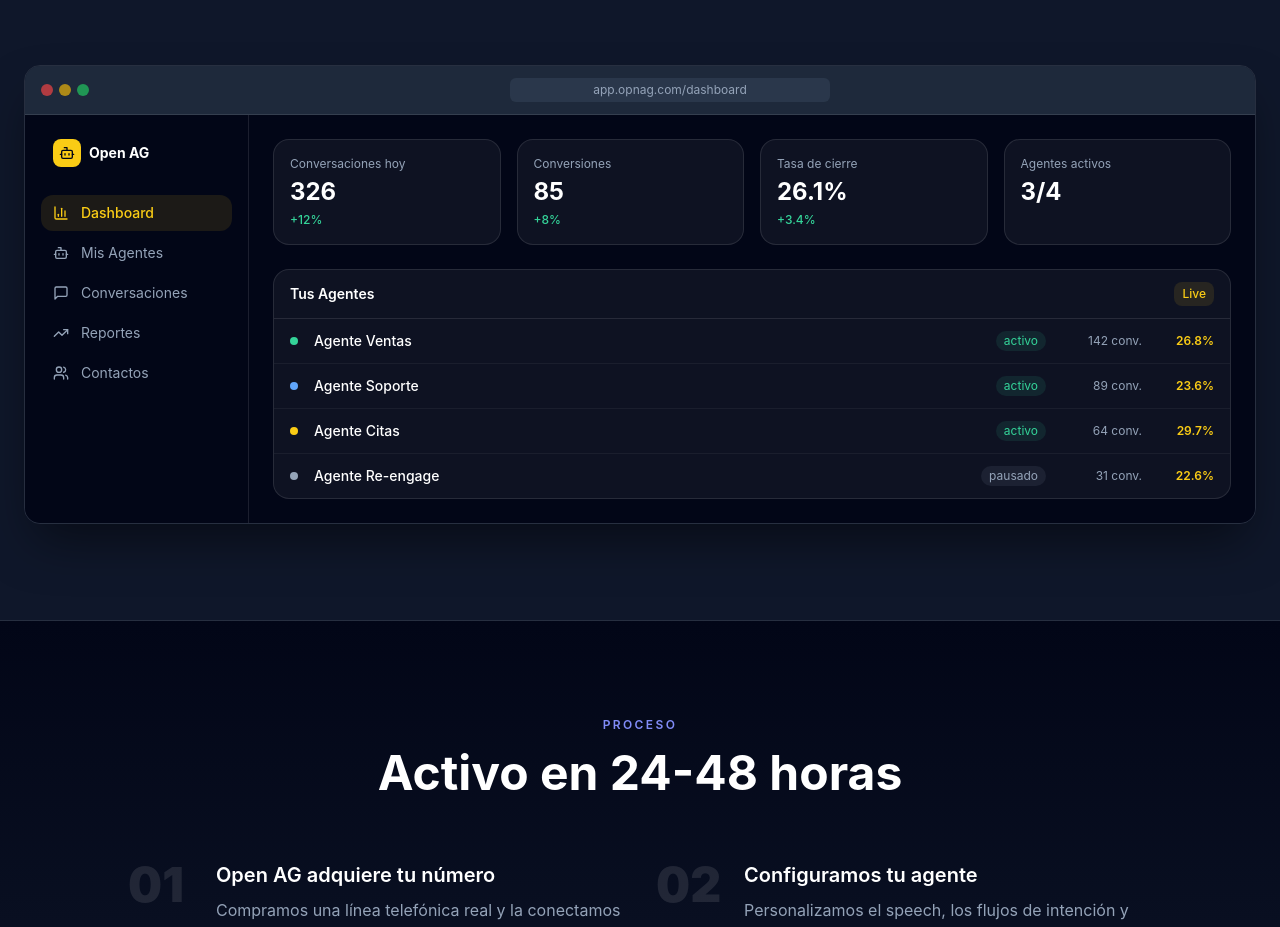
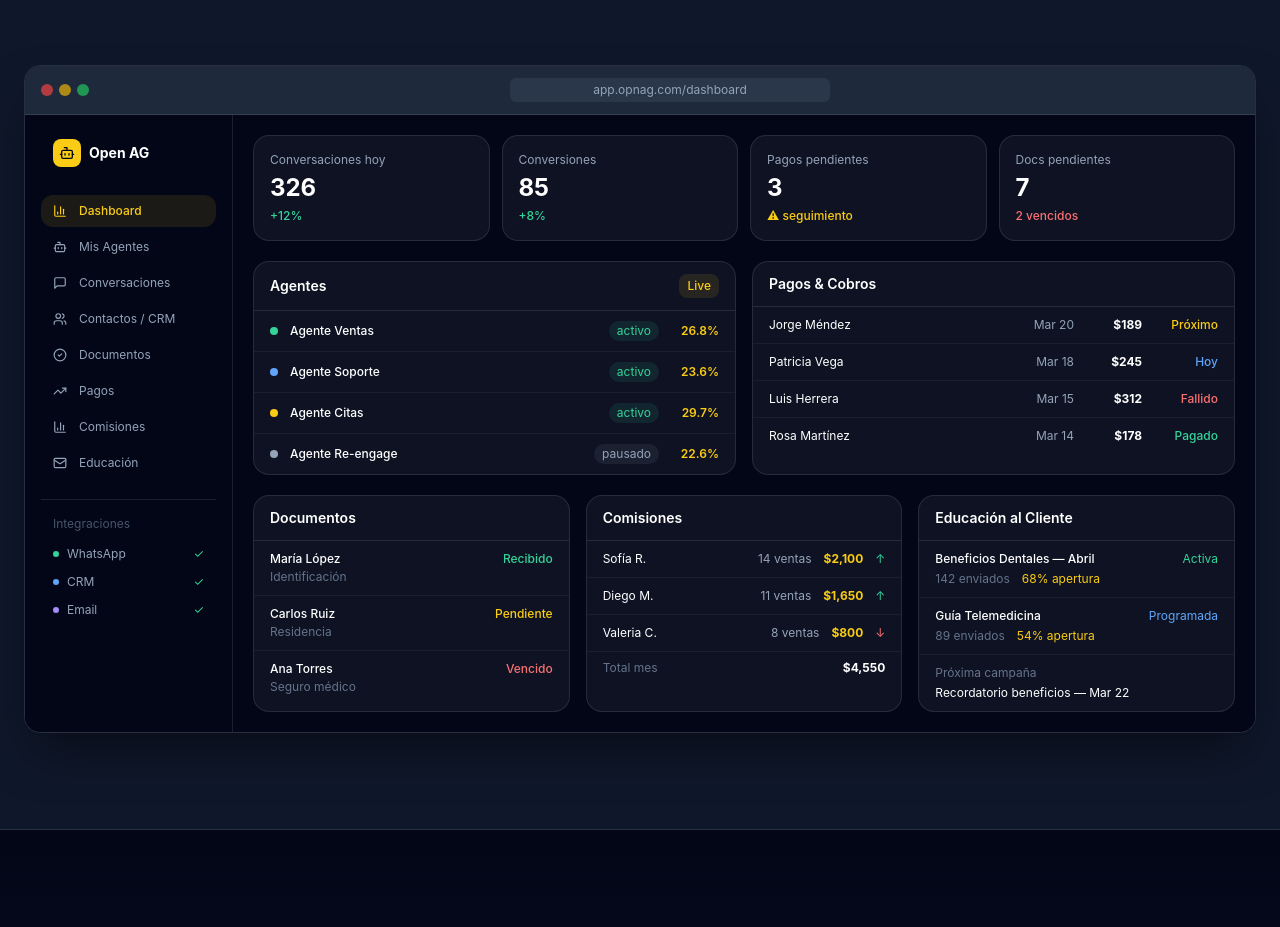
Before and after one commit to marcosjr2026/agentflow-ai, a React (Vite) app in the folder client/: page / in a window 1280 px wide. Shown: the part 4050-4977 px from the top of the page. Built offline with nearby package versions, Linux system fonts and the light colour scheme; no server answers.

Commit message:
feat: expand dashboard mockup with docs, payments, commissions, education, CRM integrations

```diff
--- a/client/src/pages/Landing.jsx
+++ b/client/src/pages/Landing.jsx
@@ -290,31 +290,54 @@
 }
 
 function DashboardPreview({ lang }) {
-  const T = t[lang];
+  const es = lang === 'es';
   const agents = [
-    { name: 'Agente Ventas', status: 'activo', conversations: 142, conversions: 38, rate: '26.8%', color: 'bg-emerald-400' },
-    { name: 'Agente Soporte', status: 'activo', conversations: 89, conversions: 21, rate: '23.6%', color: 'bg-blue-400' },
-    { name: 'Agente Citas', status: 'activo', conversations: 64, conversions: 19, rate: '29.7%', color: 'bg-yellow-400' },
-    { name: 'Agente Re-engage', status: 'pausado', conversations: 31, conversions: 7, rate: '22.6%', color: 'bg-slate-400' },
+    { name: es ? 'Agente Ventas' : 'Sales Agent', status: es ? 'activo' : 'active', conversations: 142, conversions: 38, rate: '26.8%', color: 'bg-emerald-400' },
+    { name: es ? 'Agente Soporte' : 'Support Agent', status: es ? 'activo' : 'active', conversations: 89, conversions: 21, rate: '23.6%', color: 'bg-blue-400' },
+    { name: es ? 'Agente Citas' : 'Booking Agent', status: es ? 'activo' : 'active', conversations: 64, conversions: 19, rate: '29.7%', color: 'bg-yellow-400' },
+    { name: es ? 'Agente Re-engage' : 'Re-engage Agent', status: es ? 'pausado' : 'paused', conversations: 31, conversions: 7, rate: '22.6%', color: 'bg-slate-400' },
+  ];
+  const docs = [
+    { name: 'María López', type: es ? 'Identificación' : 'ID Card', status: es ? 'Recibido' : 'Received', color: 'text-emerald-400' },
+    { name: 'Carlos Ruiz', type: es ? 'Residencia' : 'Proof of Residence', status: es ? 'Pendiente' : 'Pending', color: 'text-yellow-400' },
+    { name: 'Ana Torres', type: es ? 'Seguro médico' : 'Health Insurance', status: es ? 'Vencido' : 'Expired', color: 'text-red-400' },
+  ];
+  const payments = [
+    { name: 'Jorge Méndez', amount: '$189', date: 'Mar 20', status: es ? 'Próximo' : 'Upcoming', color: 'text-yellow-400' },
+    { name: 'Patricia Vega', amount: '$245', date: 'Mar 18', status: es ? 'Hoy' : 'Today', color: 'text-blue-400' },
+    { name: 'Luis Herrera', amount: '$312', date: 'Mar 15', status: es ? 'Fallido' : 'Failed', color: 'text-red-400' },
+    { name: 'Rosa Martínez', amount: '$178', date: 'Mar 14', status: es ? 'Pagado' : 'Paid', color: 'text-emerald-400' },
+  ];
+  const commissions = [
+    { name: 'Sofía R.', sales: 14, amount: '$2,100', trend: '↑' },
+    { name: 'Diego M.', sales: 11, amount: '$1,650', trend: '↑' },
+    { name: 'Valeria C.', sales: 8, amount: '$800', trend: '↓' },
+  ];
+  const campaigns = [
+    { name: es ? 'Beneficios Dentales — Abril' : 'Dental Benefits — April', sent: 142, opened: '68%', status: es ? 'Activa' : 'Active' },
+    { name: es ? 'Guía Telemedicina' : 'Telemedicine Guide', sent: 89, opened: '54%', status: es ? 'Programada' : 'Scheduled' },
+  ];
+  const integrations = [
+    { name: 'WhatsApp', color: 'bg-emerald-400', status: '✓' },
+    { name: 'CRM', color: 'bg-blue-400', status: '✓' },
+    { name: 'Email', color: 'bg-violet-400', status: '✓' },
   ];
   return (
     <section className="bg-slate-900 py-24 px-6">
       <div className="mx-auto max-w-7xl">
         <div className="text-center mb-16">
           <p className="text-xs font-semibold uppercase tracking-[0.2em] text-yellow-400 mb-4">
-            {lang === 'es' ? 'PANEL DE CONTROL' : 'CONTROL PANEL'}
+            {es ? 'PANEL DE CONTROL' : 'CONTROL PANEL'}
           </p>
           <h2 className="text-4xl md:text-5xl font-bold text-white">
-            {lang === 'es' ? 'Así se ve por dentro' : 'See what\'s inside'}
+            {es ? 'Así se ve por dentro' : "See what's inside"}
           </h2>
           <p className="mt-4 text-xl text-slate-400 max-w-2xl mx-auto">
-            {lang === 'es'
-              ? 'Tu comando central. Todo en tiempo real, desde cualquier dispositivo.'
-              : 'Your command center. Everything in real time, from any device.'}
+            {es ? 'Tu comando central. Todo en tiempo real, desde cualquier dispositivo.' : 'Your command center. Everything in real time, from any device.'}
           </p>
         </div>
 
-        {/* Browser mockup frame */}
+        {/* Browser mockup */}
         <div className="rounded-2xl border border-white/10 overflow-hidden shadow-2xl shadow-black/50">
           {/* Browser chrome */}
           <div className="bg-slate-800 px-4 py-3 flex items-center gap-3 border-b border-white/10">
@@ -328,10 +351,10 @@
             </div>
           </div>
 
-          {/* Dashboard content */}
+          {/* Dashboard body */}
           <div className="bg-slate-950 flex">
             {/* Sidebar */}
-            <div className="hidden md:flex flex-col w-56 border-r border-white/10 p-4 gap-1">
+            <div className="hidden md:flex flex-col w-52 border-r border-white/10 p-4 gap-1 flex-shrink-0">
               <div className="flex items-center gap-2 px-3 py-2 mb-4">
                 <div className="h-7 w-7 bg-yellow-400 rounded-lg flex items-center justify-center">
                   <Bot className="h-4 w-4 text-slate-950" />
@@ -339,55 +362,155 @@
                 <span className="text-sm font-bold text-white">Open AG</span>
               </div>
               {[
-                { icon: BarChart3, label: lang === 'es' ? 'Dashboard' : 'Dashboard', active: true },
-                { icon: Bot, label: lang === 'es' ? 'Mis Agentes' : 'My Agents', active: false },
-                { icon: MessageSquare, label: lang === 'es' ? 'Conversaciones' : 'Conversations', active: false },
-                { icon: TrendingUp, label: lang === 'es' ? 'Reportes' : 'Reports', active: false },
-                { icon: Users, label: lang === 'es' ? 'Contactos' : 'Contacts', active: false },
+                { icon: BarChart3, label: 'Dashboard', active: true },
+                { icon: Bot, label: es ? 'Mis Agentes' : 'My Agents', active: false },
+                { icon: MessageSquare, label: es ? 'Conversaciones' : 'Conversations', active: false },
+                { icon: Users, label: es ? 'Contactos / CRM' : 'Contacts / CRM', active: false },
+                { icon: CheckCircle2, label: es ? 'Documentos' : 'Documents', active: false },
+                { icon: TrendingUp, label: es ? 'Pagos' : 'Payments', active: false },
+                { icon: BarChart3, label: es ? 'Comisiones' : 'Commissions', active: false },
+                { icon: Mail, label: es ? 'Educación' : 'Education', active: false },
               ].map(item => (
-                <div key={item.label} className={`flex items-center gap-3 px-3 py-2 rounded-xl text-sm transition-colors ${item.active ? 'bg-yellow-400/10 text-yellow-400 font-medium' : 'text-slate-400'}`}>
-                  <item.icon className="h-4 w-4" />
+                <div key={item.label} className={`flex items-center gap-3 px-3 py-2 rounded-xl text-xs transition-colors ${item.active ? 'bg-yellow-400/10 text-yellow-400 font-medium' : 'text-slate-400'}`}>
+                  <item.icon className="h-3.5 w-3.5 flex-shrink-0" />
                   {item.label}
                 </div>
               ))}
+              {/* Integrations */}
+              <div className="mt-4 pt-4 border-t border-white/10">
+                <p className="text-xs text-slate-600 px-3 mb-2">{es ? 'Integraciones' : 'Integrations'}</p>
+                {integrations.map(i => (
+                  <div key={i.name} className="flex items-center gap-2 px-3 py-1.5">
+                    <div className={`w-1.5 h-1.5 rounded-full ${i.color}`} />
+                    <span className="text-xs text-slate-400">{i.name}</span>
+                    <span className="ml-auto text-xs text-emerald-400">{i.status}</span>
+                  </div>
+                ))}
+              </div>
             </div>
 
             {/* Main content */}
-            <div className="flex-1 p-6 overflow-hidden">
-              {/* Stats row */}
-              <div className="grid grid-cols-2 lg:grid-cols-4 gap-4 mb-6">
+            <div className="flex-1 p-5 overflow-hidden space-y-5">
+              {/* Top stats */}
+              <div className="grid grid-cols-2 lg:grid-cols-4 gap-3">
                 {[
-                  { label: lang === 'es' ? 'Conversaciones hoy' : 'Conversations today', value: '326', delta: '+12%', color: 'text-emerald-400' },
-                  { label: lang === 'es' ? 'Conversiones' : 'Conversions', value: '85', delta: '+8%', color: 'text-emerald-400' },
-                  { label: lang === 'es' ? 'Tasa de cierre' : 'Close rate', value: '26.1%', delta: '+3.4%', color: 'text-emerald-400' },
-                  { label: lang === 'es' ? 'Agentes activos' : 'Active agents', value: '3/4', delta: '', color: 'text-yellow-400' },
+                  { label: es ? 'Conversaciones hoy' : 'Conversations today', value: '326', delta: '+12%', color: 'text-emerald-400' },
+                  { label: es ? 'Conversiones' : 'Conversions', value: '85', delta: '+8%', color: 'text-emerald-400' },
+                  { label: es ? 'Pagos pendientes' : 'Pending payments', value: '3', delta: es ? '⚠ seguimiento' : '⚠ follow-up', color: 'text-yellow-400' },
+                  { label: es ? 'Docs pendientes' : 'Pending docs', value: '7', delta: es ? '2 vencidos' : '2 expired', color: 'text-red-400' },
                 ].map(stat => (
                   <div key={stat.label} className="bg-white/5 rounded-2xl p-4 border border-white/10">
                     <p className="text-xs text-slate-400 mb-1">{stat.label}</p>
                     <p className="text-2xl font-bold text-white">{stat.value}</p>
-                    {stat.delta && <p className={`text-xs font-medium mt-1 ${stat.color}`}>{stat.delta}</p>}
+                    <p className={`text-xs font-medium mt-1 ${stat.color}`}>{stat.delta}</p>
                   </div>
                 ))}
               </div>
 
-              {/* Agents table */}
-              <div className="bg-white/5 rounded-2xl border border-white/10 overflow-hidden">
-                <div className="px-4 py-3 border-b border-white/10 flex items-center justify-between">
-                  <p className="text-sm font-semibold text-white">{lang === 'es' ? 'Tus Agentes' : 'Your Agents'}</p>
-                  <span className="text-xs bg-yellow-400/10 text-yellow-400 px-2 py-1 rounded-lg font-medium">Live</span>
+              {/* Row: Agents + Payments */}
+              <div className="grid lg:grid-cols-2 gap-4">
+                {/* Agents */}
+                <div className="bg-white/5 rounded-2xl border border-white/10 overflow-hidden">
+                  <div className="px-4 py-3 border-b border-white/10 flex items-center justify-between">
+                    <p className="text-sm font-semibold text-white">{es ? 'Agentes' : 'Agents'}</p>
+                    <span className="text-xs bg-yellow-400/10 text-yellow-400 px-2 py-1 rounded-lg font-medium">Live</span>
+                  </div>
+                  <div className="divide-y divide-white/5">
+                    {agents.map(agent => (
+                      <div key={agent.name} className="flex items-center gap-3 px-4 py-2.5">
+                        <div className={`w-2 h-2 rounded-full ${agent.color} flex-shrink-0`} />
+                        <p className="text-xs text-white font-medium flex-1 truncate">{agent.name}</p>
+                        <span className={`text-xs px-2 py-0.5 rounded-full ${agent.status === 'activo' || agent.status === 'active' ? 'bg-emerald-400/10 text-emerald-400' : 'bg-slate-400/10 text-slate-400'}`}>
+                          {agent.status}
+                        </span>
+                        <p className="text-xs font-semibold text-yellow-400 w-12 text-right">{agent.rate}</p>
+                      </div>
+                    ))}
+                  </div>
                 </div>
-                <div className="divide-y divide-white/5">
-                  {agents.map(agent => (
-                    <div key={agent.name} className="flex items-center gap-4 px-4 py-3">
-                      <div className={`w-2 h-2 rounded-full ${agent.color} flex-shrink-0`} />
-                      <p className="text-sm text-white font-medium flex-1 min-w-0 truncate">{agent.name}</p>
-                      <span className={`text-xs px-2 py-0.5 rounded-full hidden sm:inline ${agent.status === 'activo' || agent.status === 'active' ? 'bg-emerald-400/10 text-emerald-400' : 'bg-slate-400/10 text-slate-400'}`}>
-                        {agent.status}
-                      </span>
-                      <p className="text-xs text-slate-400 hidden md:block w-20 text-right">{agent.conversations} conv.</p>
-                      <p className="text-xs font-semibold text-yellow-400 w-14 text-right">{agent.rate}</p>
+
+                {/* Payments */}
+                <div className="bg-white/5 rounded-2xl border border-white/10 overflow-hidden">
+                  <div className="px-4 py-3 border-b border-white/10">
+                    <p className="text-sm font-semibold text-white">{es ? 'Pagos & Cobros' : 'Payments'}</p>
+                  </div>
+                  <div className="divide-y divide-white/5">
+                    {payments.map(p => (
+                      <div key={p.name} className="flex items-center gap-3 px-4 py-2.5">
+                        <p className="text-xs text-white flex-1 truncate">{p.name}</p>
+                        <span className="text-xs text-slate-400">{p.date}</span>
+                        <span className="text-xs font-bold text-white w-14 text-right">{p.amount}</span>
+                        <span className={`text-xs font-medium w-16 text-right ${p.color}`}>{p.status}</span>
+                      </div>
+                    ))}
+                  </div>
+                </div>
+              </div>
+
+              {/* Row: Documents + Commissions + Education */}
+              <div className="grid lg:grid-cols-3 gap-4">
+                {/* Documents */}
+                <div className="bg-white/5 rounded-2xl border border-white/10 overflow-hidden">
+                  <div className="px-4 py-3 border-b border-white/10">
+                    <p className="text-sm font-semibold text-white">{es ? 'Documentos' : 'Documents'}</p>
+                  </div>
+                  <div className="divide-y divide-white/5">
+                    {docs.map(d => (
+                      <div key={d.name} className="px-4 py-2.5">
+                        <div className="flex items-center justify-between">
+                          <p className="text-xs text-white font-medium">{d.name}</p>
+                          <span className={`text-xs font-medium ${d.color}`}>{d.status}</span>
+                        </div>
+                        <p className="text-xs text-slate-500 mt-0.5">{d.type}</p>
+                      </div>
+                    ))}
+                  </div>
+                </div>
+
+                {/* Commissions */}
+                <div className="bg-white/5 rounded-2xl border border-white/10 overflow-hidden">
+                  <div className="px-4 py-3 border-b border-white/10">
+                    <p className="text-sm font-semibold text-white">{es ? 'Comisiones' : 'Commissions'}</p>
+                  </div>
+                  <div className="divide-y divide-white/5">
+                    {commissions.map(c => (
+                      <div key={c.name} className="flex items-center gap-3 px-4 py-2.5">
+                        <p className="text-xs text-white flex-1">{c.name}</p>
+                        <span className="text-xs text-slate-400">{c.sales} {es ? 'ventas' : 'sales'}</span>
+                        <span className="text-xs font-bold text-yellow-400">{c.amount}</span>
+                        <span className={`text-xs ${c.trend === '↑' ? 'text-emerald-400' : 'text-red-400'}`}>{c.trend}</span>
+                      </div>
+                    ))}
+                    <div className="px-4 py-2 flex items-center justify-between">
+                      <p className="text-xs text-slate-500">Total {es ? 'mes' : 'month'}</p>
+                      <p className="text-xs font-bold text-white">$4,550</p>
                     </div>
-                  ))}
+                  </div>
+                </div>
+
+                {/* Education campaigns */}
+                <div className="bg-white/5 rounded-2xl border border-white/10 overflow-hidden">
+                  <div className="px-4 py-3 border-b border-white/10">
+                    <p className="text-sm font-semibold text-white">{es ? 'Educación al Cliente' : 'Client Education'}</p>
+                  </div>
+                  <div className="divide-y divide-white/5">
+                    {campaigns.map(c => (
+                      <div key={c.name} className="px-4 py-2.5">
+                        <div className="flex items-center justify-between mb-1">
+                          <p className="text-xs text-white font-medium truncate pr-2">{c.name}</p>
+                          <span className={`text-xs flex-shrink-0 ${c.status === 'Activa' || c.status === 'Active' ? 'text-emerald-400' : 'text-blue-400'}`}>{c.status}</span>
+                        </div>
+                        <div className="flex items-center gap-3">
+                          <span className="text-xs text-slate-500">{c.sent} {es ? 'enviados' : 'sent'}</span>
+                          <span className="text-xs text-yellow-400">{c.opened} {es ? 'apertura' : 'open rate'}</span>
+                        </div>
+                      </div>
+                    ))}
+                    <div className="px-4 py-2.5">
+                      <p className="text-xs text-slate-500 mb-1">{es ? 'Próxima campaña' : 'Next campaign'}</p>
+                      <p className="text-xs text-white">{es ? 'Recordatorio beneficios — Mar 22' : 'Benefits reminder — Mar 22'}</p>
+                    </div>
+                  </div>
                 </div>
               </div>
             </div>
```
